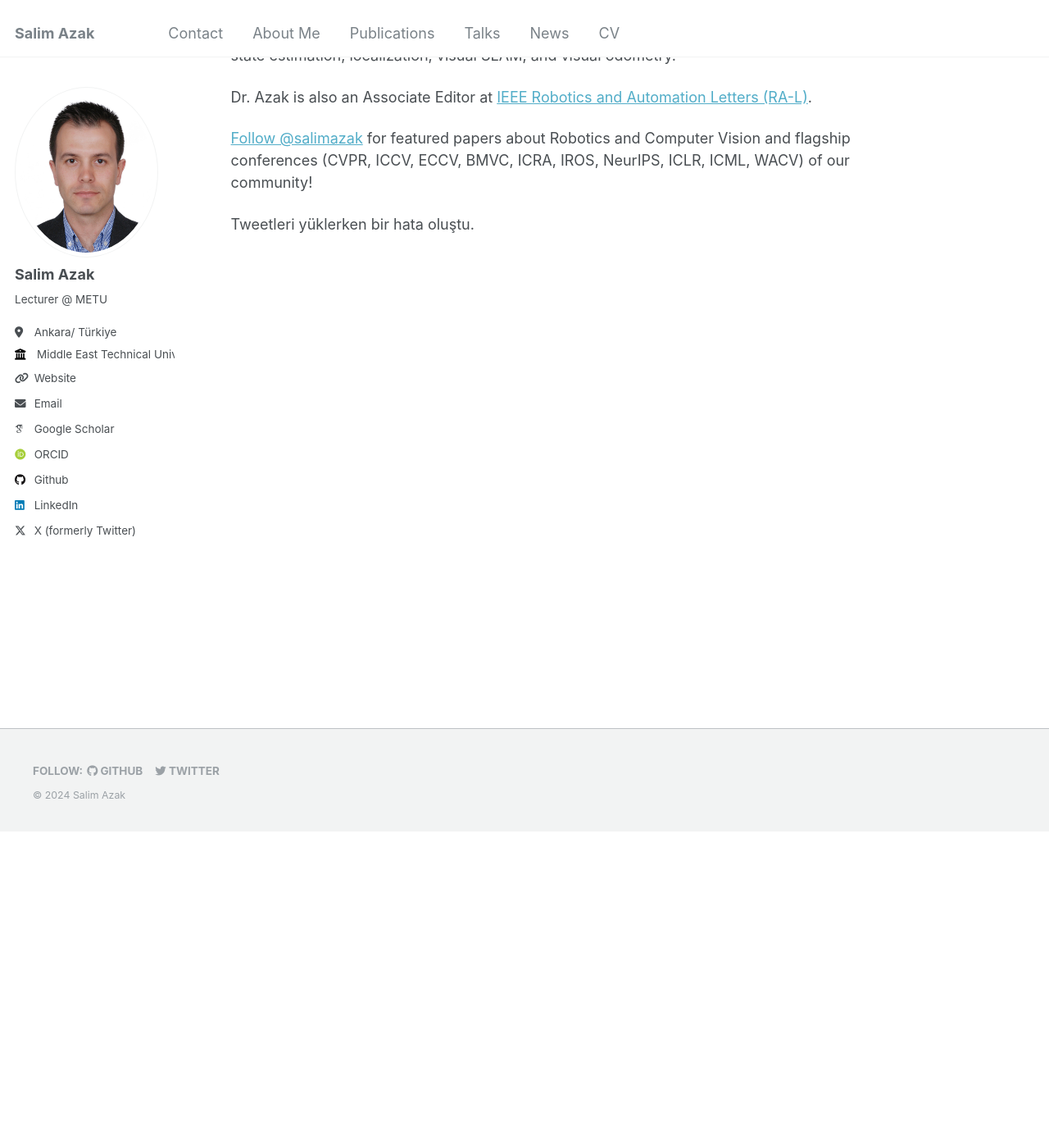
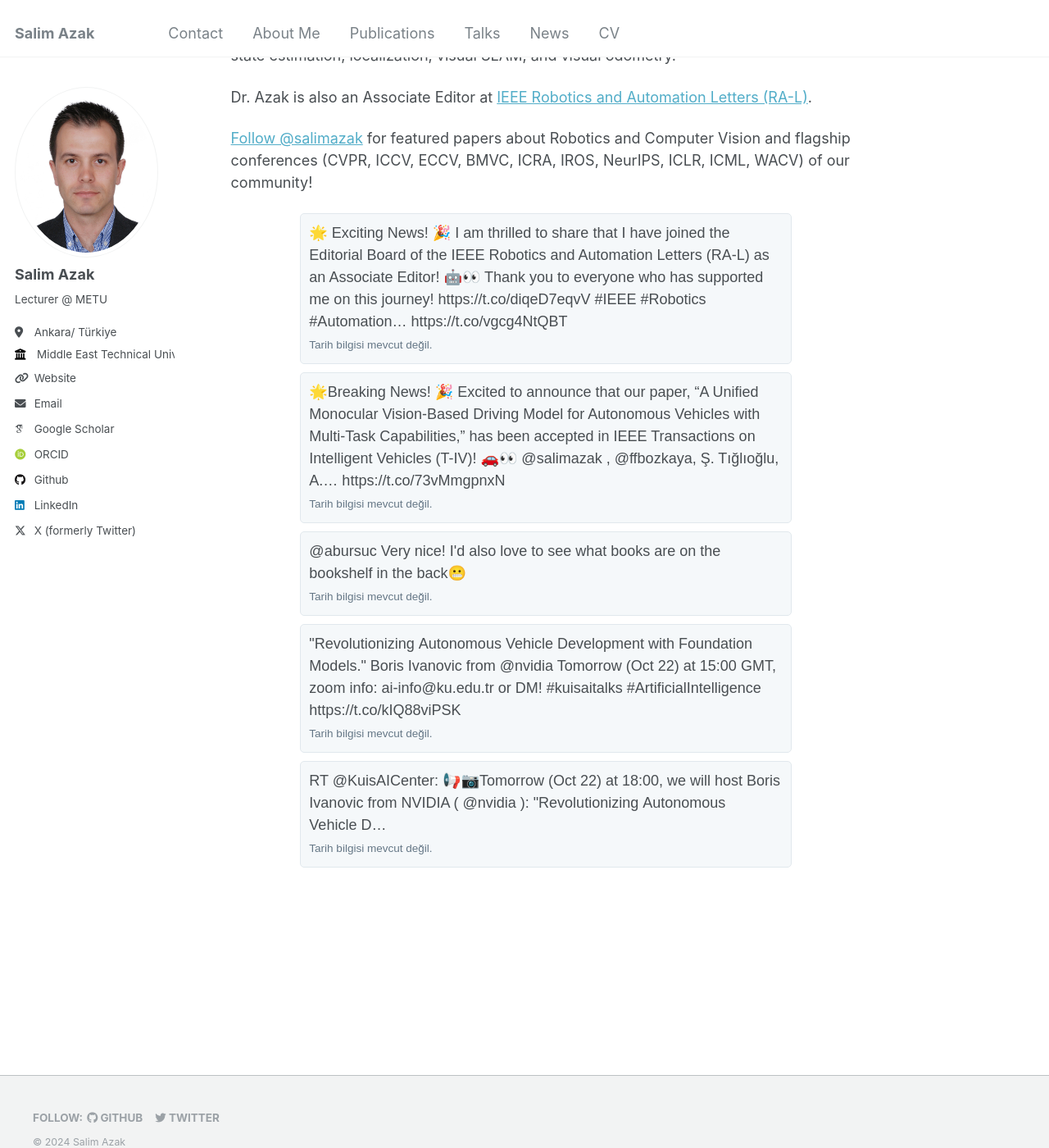
Before and after one commit to salimazak/salimazak.github.io, a Jekyll site: the page built from _pages/about.md, in a window 1280 px wide and 1400 px high, scrolled down 386 px. Shown: the whole window at 82% size. Built offline with Jekyll 4.4.1, drawn with Linux system fonts in a browser that asks for light colours; some web fonts are replaced.

Commit message:
Update about.md

```diff
--- a/_pages/about.md
+++ b/_pages/about.md
@@ -18,34 +18,53 @@ Dr. Azak is also an Associate Editor at [IEEE Robotics and Automation Letters (R
 <!--# News-->
 <!--{% include twitter-timeline.html %}-->
 
-<div id="tweets"></div>
+<div id="twitter-feed"></div>
 
 <script>
-  fetch('/_pages/tweets.json')
+fetch('/_pages/tweets.json')
     .then(response => {
-      if (!response.ok) {
-        throw new Error('Network response was not ok');
-      }
-      return response.json();
+        if (!response.ok) {
+            throw new Error('Network response was not ok');
+        }
+        return response.json();
     })
     .then(data => {
-      const tweetsContainer = document.getElementById('tweets');
-      data.forEach(tweet => {
-        const tweetElement = document.createElement('div');
-        tweetElement.innerHTML = `
-          <p><strong>${tweet.user.name}</strong>: ${tweet.text}</p>
-          <p><small>${new Date(tweet.created_at).toLocaleString()}</small></p>
-          <hr>
-        `;
-        tweetsContainer.appendChild(tweetElement);
-      });
+        const twitterFeed = document.getElementById('twitter-feed');
+        data.forEach(tweet => {
+            const tweetElement = document.createElement('div');
+            tweetElement.className = 'tweet';
+            tweetElement.innerHTML = `
+                <p>${tweet.text}</p>
+                <small>${tweet.created_at ? new Date(tweet.created_at).toLocaleString() : 'Tarih bilgisi mevcut değil.'}</small>
+            `;
+            twitterFeed.appendChild(tweetElement);
+        });
     })
     .catch(error => {
-      console.error('There was a problem with the fetch operation:', error);
-      const tweetsContainer = document.getElementById('tweets');
-      tweetsContainer.innerHTML = '<p>Tweetleri yüklerken bir hata oluştu.</p>';
+        console.error('There was a problem with the fetch operation:', error);
     });
 </script>
+
+<style>
+    #twitter-feed {
+        max-width: 600px;
+        margin: 0 auto;
+        font-family: Arial, sans-serif;
+    }
+    .tweet {
+        border: 1px solid #e1e8ed;
+        border-radius: 5px;
+        padding: 10px;
+        margin: 10px 0;
+        background-color: #f5f8fa;
+    }
+    .tweet p {
+        margin: 0;
+    }
+    .tweet small {
+        color: #657786;
+    }
+</style>
 
 
 <!--A data-driven personal website
```
